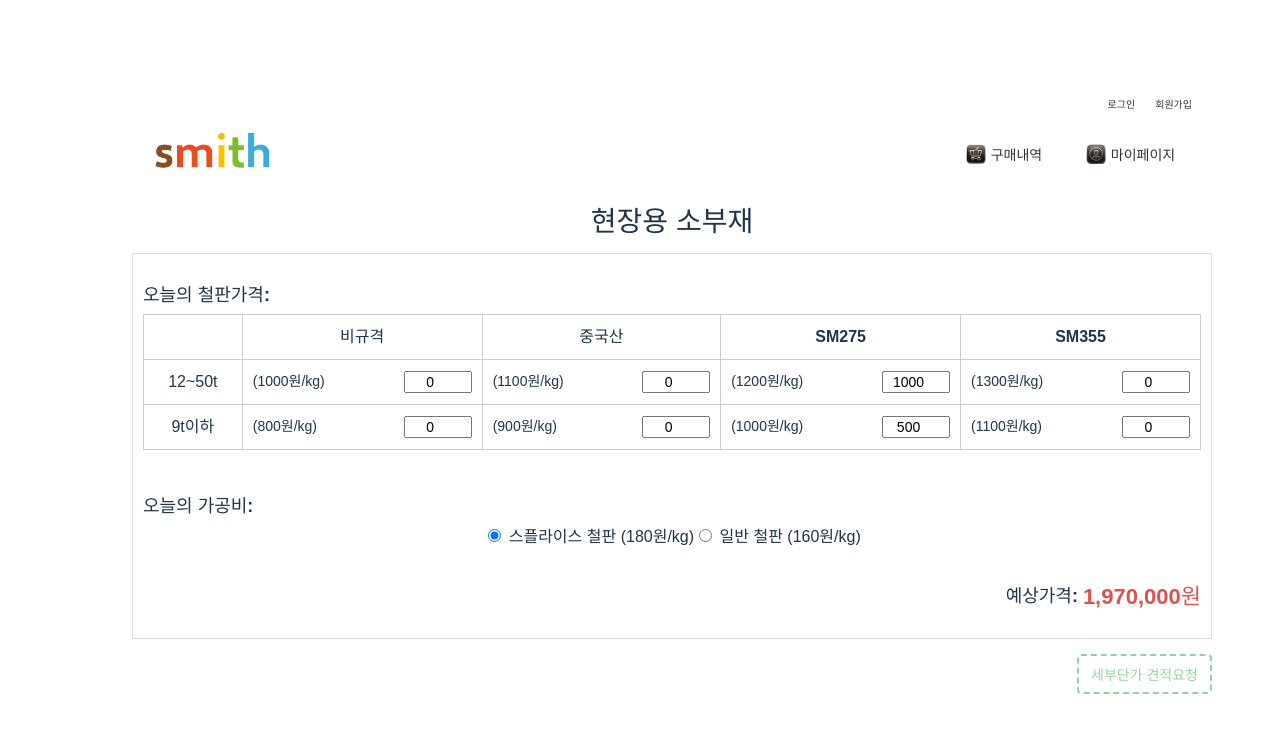
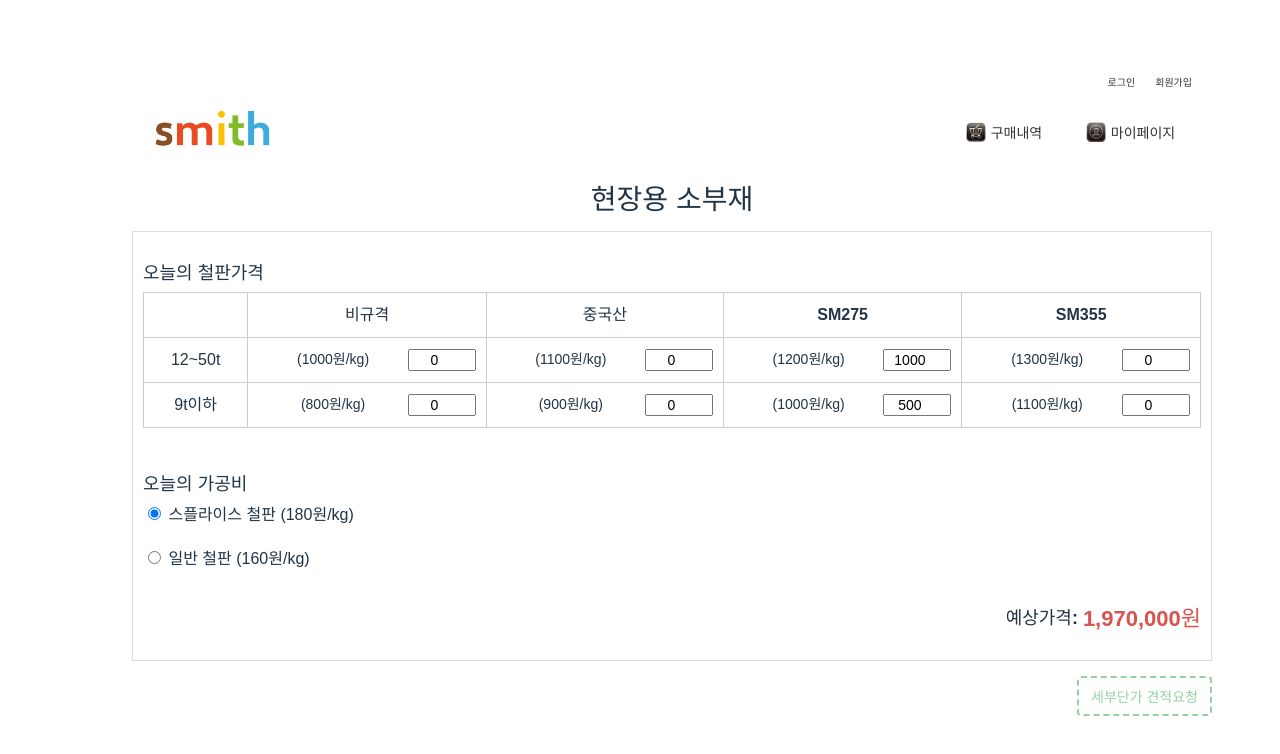
Before and after one commit to Agrain7/Smith-Frontend, a Vue app: page /product/1 in a window 1280 px wide. Shown: the top 754 px of the page. Built offline with nearby package versions, Linux system fonts and the light colour scheme; no server answers.

Commit message:
업데이트9

```diff
--- a/src/components/ProductDetail.vue
+++ b/src/components/ProductDetail.vue
@@ -11,7 +11,7 @@
       <div class="order-info">
         <!-- 오늘의 철판가격 영역 -->
         <div class="order-left">
-          <p class="price-title">오늘의 철판가격:</p>
+          <p class="price-title">오늘의 철판가격</p>
           <table class="price-table">
             <thead>
               <tr>
@@ -37,7 +37,7 @@
 
         <!-- 오늘의 가공비 영역 -->
         <div class="order-left">
-          <p class="price-title">오늘의 가공비:</p>
+          <p class="price-title">오늘의 가공비</p>
           <div class="processing-selection">
             <label>
               <input type="radio" value="스플라이스 철판" v-model="selectedProcessingFee" />
@@ -271,10 +271,11 @@ export default {
   display: flex;
   align-items: center;
   justify-content: space-between;
-  gap: 10px;
+  width: 100%;
 }
 
 .price-text {
+  flex: 1;  /* 가격 텍스트가 가능한 공간을 차지 */
   font-size: 14px;
 }
 
@@ -331,4 +332,12 @@ export default {
   text-align: center;
   margin: 0;
 }
+
+.processing-selection {
+  text-align: left;
+  display: flex;
+  flex-direction: column;
+  gap: 20px;
+}
+
 </style>
```
